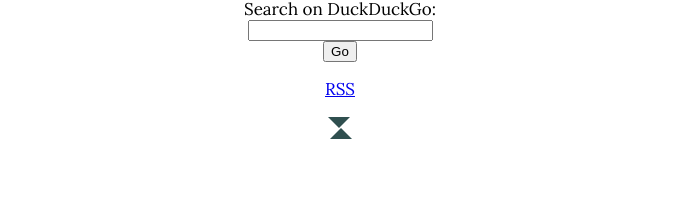
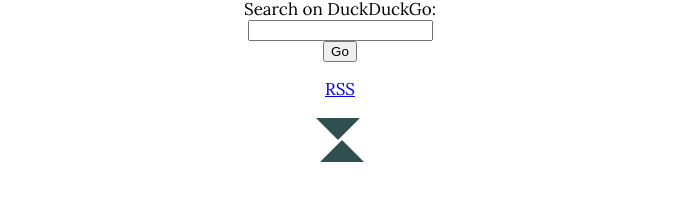
Before and after one commit to jpvillaisaza/jpvillaisaza.github.io, a Jekyll site: the page built from index.html, in a window 1280 px wide. Shown: the part 748-948 px from the top of the page, without its empty margins (300-980 px from the left). Built offline with Jekyll 4.4.1, drawn with Linux system fonts in a browser that asks for light colours; before the commit the page ends 927 px from its top, so only the background shows below that.

Commit message:
Extract site feed and logo

```diff
--- /dev/null
+++ b/_includes/site-feed.html
@@ -0,0 +1,3 @@
+<a class="site-feed" href="/feed.xml">
+  RSS
+</a>
--- /dev/null
+++ b/_includes/site-logo.html
@@ -0,0 +1,6 @@
+<a class="site-logo" href="/">
+  <svg width="48" height="48" viewBox="0 0 420 420">
+    <polygon points="0 17.5, 385 17.5, 192.5 210" fill="darkslategray"/>
+    <polygon points="35 402.5, 420 402.5, 227.5 210" fill="darkslategray"/>
+  </svg>
+</a>
--- a/_layouts/default.html
+++ b/_layouts/default.html
@@ -37,15 +37,8 @@
     </main>
     <footer class="site">
       {% include site-search.html %}
-      <div class="logo">
-        <svg width="24" height="24" viewBox="0 0 420 420">
-          <polygon points="0 17.5, 385 17.5, 192.5 210" fill="darkslategray"/>
-          <polygon points="35 402.5, 420 402.5, 227.5 210" fill="darkslategray"/>
-        </svg>
-      </div>
-      <a class="feed" href="/feed.xml">
-        RSS
-      </a>
+      {% include site-logo.html %}
+      {% include site-feed.html %}
     </footer>
   </body>
 </html>
--- a/_sass/main.scss
+++ b/_sass/main.scss
@@ -88,16 +88,16 @@
   grid-template-rows: auto auto auto;
   grid-template-areas:
     "site-search"
-    "feed"
-    "logo";
+    "site-feed"
+    "site-logo";
 }
 
-.logo {
-  grid-area: logo;
+.site-feed {
+  grid-area: site-feed;
 }
 
-.feed {
-  grid-area: feed;
+.site-logo {
+  grid-area: site-logo;
 }
 
 .site-search {
```
